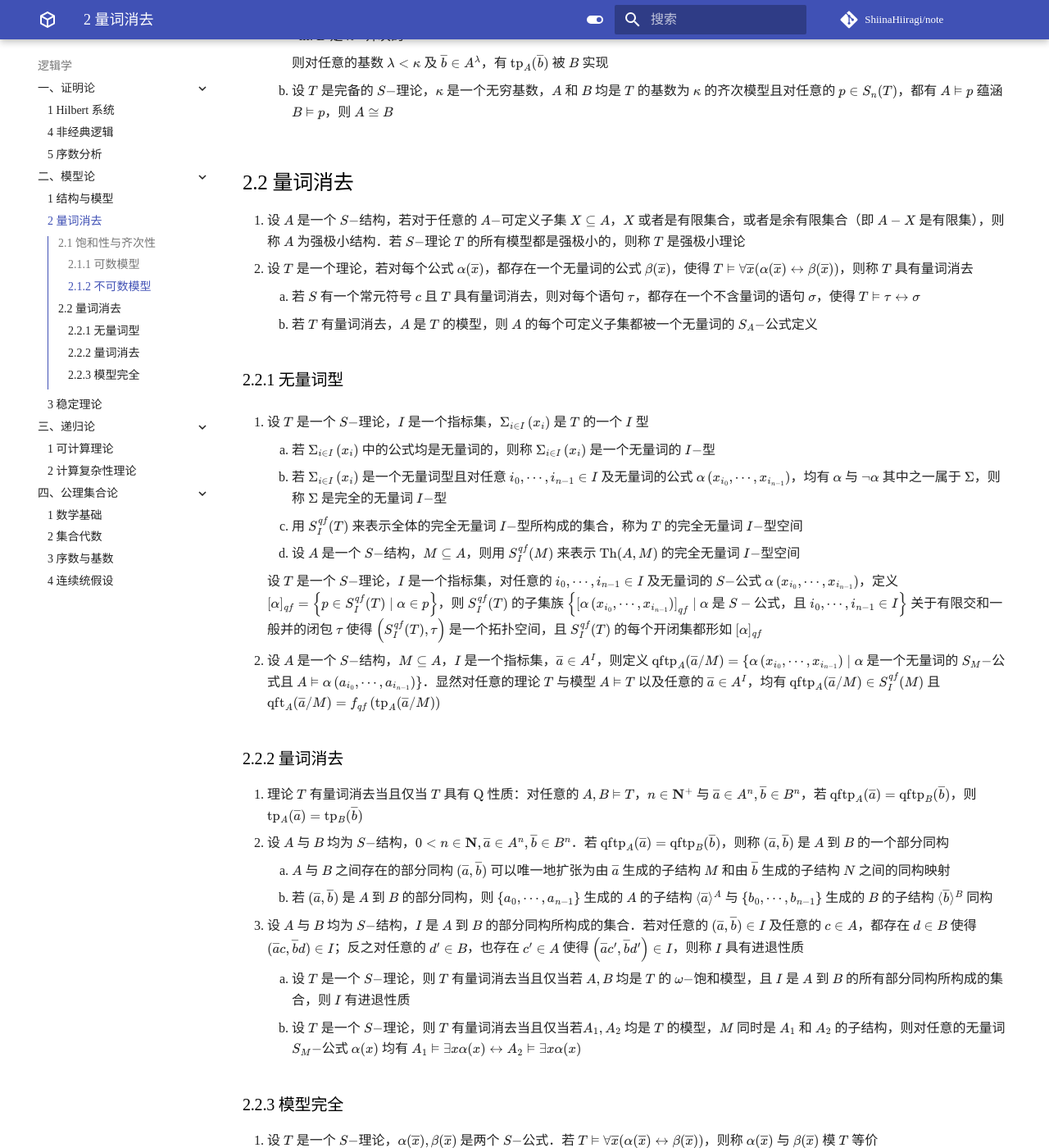
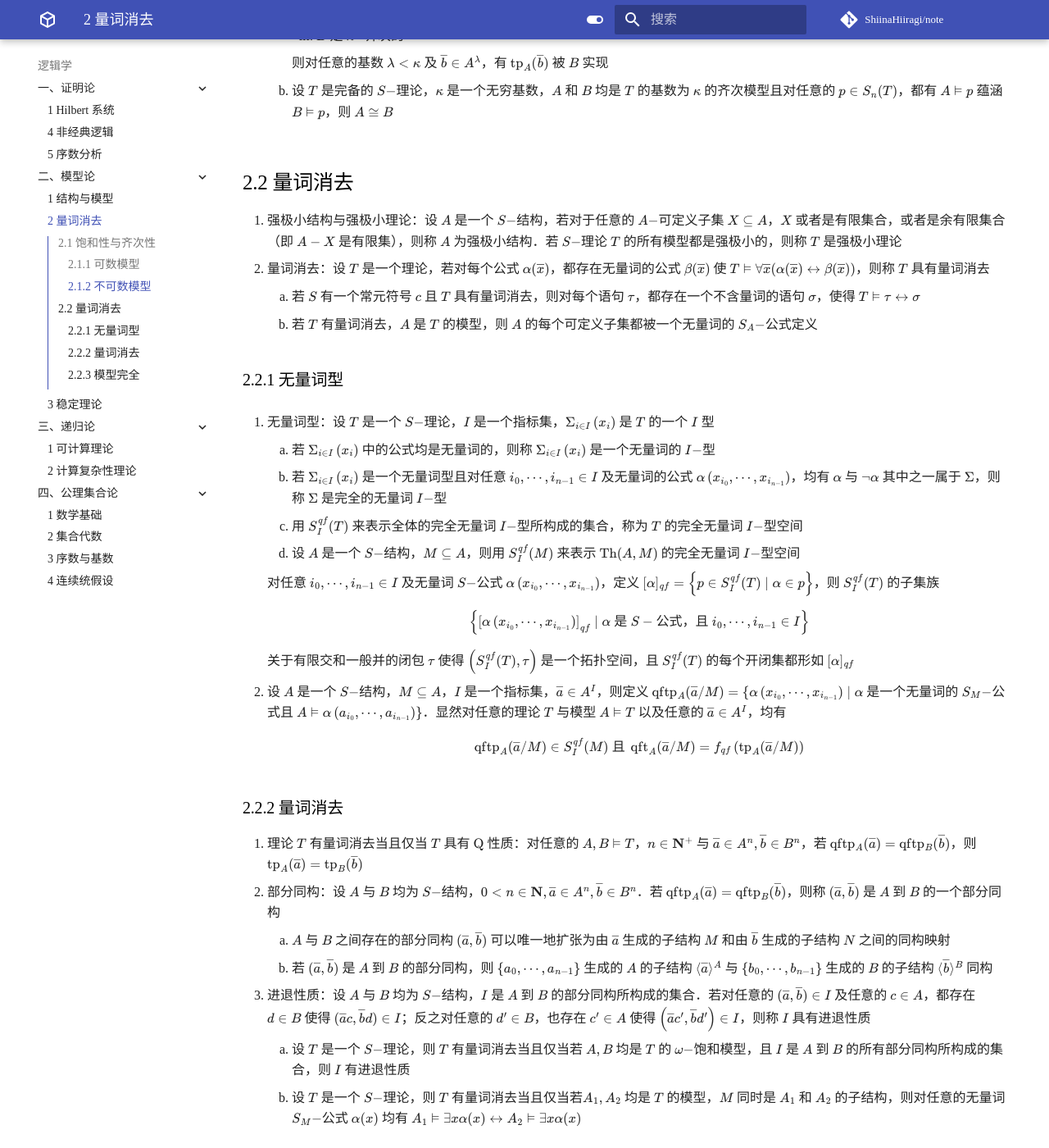
Before and after one commit to ShiinaHiiragi/note, an MkDocs documentation site: the page built from docs/logic/mdl/eoq.md, in a window 1280 px wide and 1400 px high, scrolled down 2181 px. Shown: the whole window at 82% size. Built offline with MkDocs 1.6.1 and Material for MkDocs 9.7.7, drawn with Linux system fonts in a browser that asks for light colours; some web fonts are replaced; comment, search, counter and statistics services are not loaded; some of the changed text lies outside the part shown.

Commit message:
add model title

```diff
--- a/docs/logic/mdl/eoq.md
+++ b/docs/logic/mdl/eoq.md
@@ -2,14 +2,14 @@
 
 ## 2.1 饱和性与齐次性
 ### 2.1.1 可数模型
-1. 设 $\Sigma\left(x_{i}\right)_{i \in I}$ 是一个公式集，其中 $I$ 是一个指标集，$A$ 是一个结构．如果存在 $\left(a_{i}\right)_{i \in I}\in A^{I}$ 使得 $A \vDash \Sigma\left(a_{i}\right)_{i \in I}$，则称 $\Sigma$ 被 $A$ 实现（或被 $A$ 满足），并且称 $\left(a_{i}\right)_{i \in I}$（在 $A$ 中）实现了（或满足了）$\Sigma$，否则称 $\Sigma$ 被 $A$ 省略
+1. 实现与省略：设 $\Sigma\left(x_{i}\right)_{i \in I}$ 是一个公式集，其中 $I$ 是一个指标集，$A$ 是一个结构．如果存在 $\left(a_{i}\right)_{i \in I}\in A^{I}$ 使得 $A \vDash \Sigma\left(a_{i}\right)_{i \in I}$，则称 $\Sigma$ 被 $A$ 实现（或被 $A$ 满足），并且称 $\left(a_{i}\right)_{i \in I}$（在 $A$ 中）实现了（或满足了）$\Sigma$，否则称 $\Sigma$ 被 $A$ 省略
     1. 设 $A, B$ 是两个 $S-$结构，$A \prec B$ 且 $\Sigma(\overline{x})$ 是一个 $S_{B}-$公式集．如果对任意有限的 $\Sigma_{0} \subseteq \Sigma$，都可被 $A$ 实现（或满足），则称 $\Sigma$ 在 $A$ 中有限可满足
     2. 设 $A$ 是一个 $S-$结构，$\Sigma(\overline{x})$ 是一个 $S_{A}-$公式集，则 $\Sigma$ 有限可满足当且仅当存在 $A$ 的初等膨胀 $B$ 使得 $\Sigma$ 被 $B$ 满足
-2. 设 $A$ 是一个结构，$I$ 是一个指标集，$\left\{x_{i} \mid i \in I\right\}$ 是一族变元，$\left(a_{i} \mid i \in\right. I) \in A^{I}$ 且 $M \subseteq A$，则 $\operatorname{tp}_{A}\left(\left(a_{i}\right)_{i \in I} / M\right)$ 表示公式集 $\left\{\alpha\left(x_{i_{1}}, \cdots, x_{i_{n}}\right) \mid \alpha\right.$ 是 $S_{M^{-}}$公式，$\left.A \vDash \alpha\left(a_{i_{1}}, \cdots, a_{i_{n}}\right), i_{1}, \cdots, i_{n} \in I\right\}$，称 $\operatorname{tp}_{A}\left(\left(a_{i}\right)_{i \in I} / M\right)$ 为 $\left(a_{i}\right)_{i \in I}$ 在 $M$ 上的 $I-$型．当 $I=\{0, 1, \cdots, n-1\}$ 时，称 $M$ 上的 $I-$型为 $M$ 上的 $n-$型；当 $M=\varnothing$ 时，将 $\operatorname{tp}_{A}\left(\left(a_{i}\right)_{i \in I} / M\right)$ 简记作 $\operatorname{tp}_{A}\left(\left(a_{i}\right)_{i \in I}\right)$
+2. $I-$型：设 $A$ 是一个结构，$I$ 是一个指标集，$\left\{x_{i} \mid i \in I\right\}$ 是一族变元，$\left(a_{i} \mid i \in\right. I) \in A^{I}$ 且 $M \subseteq A$，则 $\operatorname{tp}_{A}\left(\left(a_{i}\right)_{i \in I} / M\right)$ 表示公式集 $\left\{\alpha\left(x_{i_{1}}, \cdots, x_{i_{n}}\right) \mid \alpha\right.$ 是 $S_{M^{-}}$公式，$\left.A \vDash \alpha\left(a_{i_{1}}, \cdots, a_{i_{n}}\right), i_{1}, \cdots, i_{n} \in I\right\}$，称 $\operatorname{tp}_{A}\left(\left(a_{i}\right)_{i \in I} / M\right)$ 为 $\left(a_{i}\right)_{i \in I}$ 在 $M$ 上的 $I-$型．当 $I=\{0, 1, \cdots, n-1\}$ 时，称 $M$ 上的 $I-$型为 $M$ 上的 $n-$型；当 $M=\varnothing$ 时，将 $\operatorname{tp}_{A}\left(\left(a_{i}\right)_{i \in I} / M\right)$ 简记作 $\operatorname{tp}_{A}\left(\left(a_{i}\right)_{i \in I}\right)$
     1. 对任意指标集 $I$，任意一致的理论 $T$，$T$ 的任意 $I-$型都被 $T$ 的某个模型 $A$ 实现
     2. 公式集 $\Sigma(\overline{x})$ 是理论 $T$ 的完全 $I-$型当且仅当存在 $T$ 的模型 $A$ 及 $\overline{a} \in m^{I}$ 使得 $\Sigma=\operatorname{tp}_{A}(\overline{a})$
     3. 设 $A$ 是一个结构，$M \subseteq A$，$\left(I,<_{I}\right)$ 是一个线序集，则 $\left(a_{i}\right)_{i \in I} \subseteq A$ 是 $M$ 上的不可辨元序列当且仅当对任意的 $n \in \mathbf{N}$ 及任意的 $i_{0}<_{I} \cdots<_{I} i_{n-1} \in I$ 和 $j_{0}<_{I} \cdots<_{I} j_{n-1} \in I$，总有 $\operatorname{tp}_{A}\left(a_{i_{0}}, \cdots, a_{i_{n-1}}\right)= \operatorname{tp}_{A}\left(a_{j_{0}}, \cdots, a_{j_{n-1}}\right)$
-3. 设 $A$ 是一个 $S-$结构，$M \subseteq A$
+3. 代数型：设 $A$ 是一个 $S-$结构，$M \subseteq A$
     1. 设 $I$ 是一个指标集，则 $S_{I}(M, A)$ 表示 $S_{M}-$理论 $\operatorname{Th}(A, a)_{a \in M}$ 的全体完全 $I-$型的集合
     2. 当 $I=\{0,1, \cdots, n-1\}$ 时，将 $S_{I}(M, A)$ 记作 $S_{n}(M, A)$，于是 $S_{0}(M, A) =\operatorname{Th}(A, a)_{a \in M}$
 
@@ -19,12 +19,12 @@
     2. 设 $M \subseteq A$，若 $S_{M}-$公式集 $\Sigma(\overline{x})$ 是 $\operatorname{Th}(A, a)_{a \in M}$ 的 $n-$型，则称 $\Sigma(\overline{x})$ 是 $(A, M)$ 上的 $n-$型或 $M$ 上的 $n-$型
     3. 设 $M \subseteq A \prec B$，则 $\Sigma(\overline{x})$ 是 $(A, M)$ 上的 $n-$型当且仅当 $\Sigma(\overline{x})$ 是 $(B, M)$ 上的 $n-$型，即以上定义关于初等膨胀是不变的，只与参数集合 $M$ 有关．因此当不引起歧义时，也可称 $\Sigma$ 为 $M$ 上的 $n-$型
 
-4. 设 $A$ 是一个结构，若对任意的 $n<\omega$，变元组 $\overline{x}=\left(x_{0}, \cdots, x_{n}\right)$ 与有限集 $M \subseteq A$，当 $S_{M}-$公式集 $\Sigma(\overline{x})$ 在 $A$ 中有限可满足时，$\Sigma(\overline{x})$ 被 $A$ 实现（满足），则称 $A$ 是 $\omega-$饱和结构
+4. $\omega-$饱和结构：设 $A$ 是一个结构，若对任意的 $n<\omega$，变元组 $\overline{x}=\left(x_{0}, \cdots, x_{n}\right)$ 与有限集 $M \subseteq A$，当 $S_{M}-$公式集 $\Sigma(\overline{x})$ 在 $A$ 中有限可满足时，$\Sigma(\overline{x})$ 被 $A$ 实现（满足），则称 $A$ 是 $\omega-$饱和结构
     1. 设 $A$ 是一个结构，则 $A$ 是 $\omega-$饱和结构与以下命题等价
         1. 对任意有限的 $M \subseteq A$，$M$ 上的任意一个 $n-$型都被 $A$ 实现
         2. 对任意有限的 $M \subseteq A$，任意的 $p \in S_{n}(M)$ 都被 $A$ 实现
     2. 任意的 $S-$结构 $A$ 都有一个 $\omega-$饱和的初等膨胀 $B$．当 $S$ 和 $A$ 都可数时，$B$ 的基数可不超过 $2^{\omega}$
-5. 设 $A$ 是一个结构，若对任意的有限集 $M \subseteq A$ 与 $n \in \mathbf{N}$，如果 $\overline{a}, \overline{b} \in A^{n}$ 使得 $\operatorname{tp}_{A}(\overline{a} / M)=\operatorname{tp}_{A}(\overline{b} / M)$，则对任意的 $c \in A$ 都存在 $d \in A$ 使得 $\operatorname{tp}_{A}(\overline{a}, c / M)=\operatorname{tp}_{A}(\overline{b}, d / M)$，则称 $A$ 是 $\omega-$齐次结构
+5. $\omega-$齐次结构：设 $A$ 是一个结构，若对任意的有限集 $M \subseteq A$ 与 $n \in \mathbf{N}$，如果 $\overline{a}, \overline{b} \in A^{n}$ 使得 $\operatorname{tp}_{A}(\overline{a} / M)=\operatorname{tp}_{A}(\overline{b} / M)$，则对任意的 $c \in A$ 都存在 $d \in A$ 使得 $\operatorname{tp}_{A}(\overline{a}, c / M)=\operatorname{tp}_{A}(\overline{b}, d / M)$，则称 $A$ 是 $\omega-$齐次结构
     1. 设 $A$ 是一个结构，$\overline{a}, \overline{b} \in A^{k}$ 是 $A$ 中两个 $k-$元组且 $\operatorname{tp}_{A}(\overline{a})= \operatorname{tp}_{A}(\overline{b})$．$\Sigma(\overline{x}, \overline{y})$ 是一个 $S-$公式集，其中 $\overline{y}=y_{1}, \cdots, y_{k}$
         1. 如果 $\mathcal{L}_{\overline{a}}-$公式集 $\Sigma(\overline x, \overline a)$ 是 $\overline{a}$ 上的一个 $n-$型，则 $\mathcal{L}_{\overline{b}}-$公式集 $\Sigma(\overline x, \overline b)$ 是 $\overline b$ 上的一个 $n-$型
         2. 如果 $\Sigma(\overline{x}, \overline{a})$ 是 $\overline{a}$ 上的一个完全 $n-$型，则 $\Sigma(\overline{x}, \overline{b})$ 是 $\overline{b}$ 上的一个完全 $n$ 型
@@ -62,37 +62,47 @@
     2. 设 $T$ 是完备的 $S-$理论，$\kappa$ 是一个无穷基数，$A$ 和 $B$ 均是 $T$ 的基数为 $\kappa$ 的齐次模型且对任意的 $p \in S_{n}(T)$，都有 $A \vDash p$ 蕴涵 $B \vDash p$，则 $A \cong B$
 
 ## 2.2 量词消去
-1. 设 $A$ 是一个 $S-$结构，若对于任意的 $A-$可定义子集 $X \subseteq A$，$X$ 或者是有限集合，或者是余有限集合（即 $A - X$ 是有限集），则称 $A$ 为强极小结构．若 $S-$理论 $T$ 的所有模型都是强极小的，则称 $T$ 是强极小理论
-2. 设 $T$ 是一个理论，若对每个公式 $\alpha(\overline{x})$，都存在一个无量词的公式 $\beta(\overline{x})$，使得 $T \vDash \forall \overline{x}(\alpha(\overline{x}) \leftrightarrow \beta(\overline{x}))$，则称 $T$ 具有量词消去
+1. 强极小结构与强极小理论：设 $A$ 是一个 $S-$结构，若对于任意的 $A-$可定义子集 $X \subseteq A$，$X$ 或者是有限集合，或者是余有限集合（即 $A - X$ 是有限集），则称 $A$ 为强极小结构．若 $S-$理论 $T$ 的所有模型都是强极小的，则称 $T$ 是强极小理论
+2. 量词消去：设 $T$ 是一个理论，若对每个公式 $\alpha(\overline{x})$，都存在无量词的公式 $\beta(\overline{x})$ 使 $T \vDash \forall \overline{x}(\alpha(\overline{x}) \leftrightarrow \beta(\overline{x}))$，则称 $T$ 具有量词消去
     1. 若 $S$ 有一个常元符号 $c$ 且 $T$ 具有量词消去，则对每个语句 $\tau$，都存在一个不含量词的语句 $\sigma$，使得 $T \vDash \tau \leftrightarrow \sigma$
     2. 若 $T$ 有量词消去，$A$ 是 $T$ 的模型，则 $A$ 的每个可定义子集都被一个无量词的 $S_{A}-$公式定义
 
 ### 2.2.1 无量词型
-1. 设 $T$ 是一个 $S-$理论，$I$ 是一个指标集，$\Sigma_{i \in I}\left(x_{i}\right)$ 是 $T$ 的一个 $I$ 型
+1. 无量词型：设 $T$ 是一个 $S-$理论，$I$ 是一个指标集，$\Sigma_{i \in I}\left(x_{i}\right)$ 是 $T$ 的一个 $I$ 型
     1. 若 $\Sigma_{i \in I}\left(x_{i}\right)$ 中的公式均是无量词的，则称 $\Sigma_{i \in I}\left(x_{i}\right)$ 是一个无量词的 $I-$型
     2. 若 $\Sigma_{i \in I}\left(x_{i}\right)$ 是一个无量词型且对任意 $i_{0}, \cdots, i_{n-1} \in I$ 及无量词的公式 $\alpha\left(x_{i_{0}}, \cdots, x_{i_{n-1}}\right)$，均有 $\alpha$ 与 $\neg \alpha$ 其中之一属于 $\Sigma$，则称 $\Sigma$ 是完全的无量词 $I-$型
     3. 用 $S_{I}^{q f}(T)$ 来表示全体的完全无量词 $I-$型所构成的集合，称为 $T$ 的完全无量词 $I-$型空间
     4. 设 $A$ 是一个 $S-$结构，$M \subseteq A$，则用 $S_{I}^{q f}(M)$ 来表示 $\operatorname{Th}(A, M)$ 的完全无量词 $I-$型空间
 
-    设 $T$ 是一个 $S-$理论，$I$ 是一个指标集，对任意的 $i_{0}, \cdots, i_{n-1} \in I$ 及无量词的 $S-$公式 $\alpha\left(x_{i_{0}}, \cdots, x_{i_{n-1}}\right)$，定义 $[\alpha]_{q f}=\left\{p \in S_{I}^{q f}(T) \mid \alpha \in p\right\}$，则 $S_{I}^{q f}(T)$ 的子集族 $\left\{\left[\alpha\left(x_{i_{0}}, \cdots, x_{i_{n-1}}\right)\right]_{q f} \mid \alpha \textsf{ 是 } S-\textsf{公式，且 } i_{0}, \cdots, i_{n-1} \in I\right\}$ 关于有限交和一般并的闭包 $\tau$ 使得 $\left(S_{I}^{q f}(T), \tau\right)$ 是一个拓扑空间，且 $S_{I}^{q f}(T)$ 的每个开闭集都形如 $[\alpha]_{q f}$
+    对任意 $i_{0}, \cdots, i_{n-1} \in I$ 及无量词 $S-$公式 $\alpha\left(x_{i_{0}}, \cdots, x_{i_{n-1}}\right)$，定义 $[\alpha]_{q f}=\left\{p \in S_{I}^{q f}(T) \mid \alpha \in p\right\}$，则 $S_{I}^{q f}(T)$ 的子集族
 
-2. 设 $A$ 是一个 $S-$结构，$M \subseteq A$，$I$ 是一个指标集，$\overline{a} \in A^{I}$，则定义 $\operatorname{qftp}_{A}(\overline{a} / M)= \left\{\alpha\left(x_{i_{0}}, \cdots, x_{i_{n-1}}\right) \mid \alpha\right.$ 是一个无量词的 $S_{M}-$公式且 $\left.A \vDash \alpha\left(a_{i_{0}}, \cdots, a_{i_{n-1}}\right)\right\}$．显然对任意的理论 $T$ 与模型 $A \vDash T$ 以及任意的 $\overline{a} \in A^{I}$，均有 $\operatorname{qftp}_{A}(\overline{a} / M) \in S_{I}^{q f}(M)$ 且 $\operatorname{qft}_{A}(\overline{a} / M)=f_{q f}\left(\operatorname{tp}_{A}(\overline{a} / M)\right)$
+    $$
+    \left\{\left[\alpha\left(x_{i_{0}}, \cdots, x_{i_{n-1}}\right)\right]_{q f} \mid \alpha \textsf{ 是 } S-\textsf{公式，且 } i_{0}, \cdots, i_{n-1} \in I\right\}
+    $$
+
+    关于有限交和一般并的闭包 $\tau$ 使得 $\left(S_{I}^{q f}(T), \tau\right)$ 是一个拓扑空间，且 $S_{I}^{q f}(T)$ 的每个开闭集都形如 $[\alpha]_{q f}$
+
+2. 设 $A$ 是一个 $S-$结构，$M \subseteq A$，$I$ 是一个指标集，$\overline{a} \in A^{I}$，则定义 $\operatorname{qftp}_{A}(\overline{a} / M)= \left\{\alpha\left(x_{i_{0}}, \cdots, x_{i_{n-1}}\right) \mid \alpha\right.$ 是一个无量词的 $S_{M}-$公式且 $\left.A \vDash \alpha\left(a_{i_{0}}, \cdots, a_{i_{n-1}}\right)\right\}$．显然对任意的理论 $T$ 与模型 $A \vDash T$ 以及任意的 $\overline{a} \in A^{I}$，均有
+
+    $$
+    \operatorname{qftp}_{A}(\overline{a} / M) \in S_{I}^{q f}(M) \textsf{ 且 } \operatorname{qft}_{A}(\overline{a} / M)=f_{q f}\left(\operatorname{tp}_{A}(\overline{a} / M)\right)
+    $$
 
 ### 2.2.2 量词消去
 1. 理论 $T$ 有量词消去当且仅当 $T$ 具有 $\mathrm{Q}$ 性质：对任意的 $A, B \vDash T$，$n \in \mathbf{N}^{+}$ 与 $\overline{a} \in A^{n}, \overline{b} \in B^{n}$，若 $\operatorname{qftp}_{A}(\overline{a})=\operatorname{qftp}_{B}(\overline{b})$，则 $\operatorname{tp}_{A}(\overline{a})=\operatorname{tp}_{B}(\overline{b})$
-2. 设 $A$ 与 $B$ 均为 $S-$结构，$0<n \in \mathbf{N}, \overline{a} \in A^{n}, \overline{b} \in B^{n}$．若 $\operatorname{qftp}_{A}(\overline{a})=\mathrm{qftp}_{B}(\overline{b})$，则称 $(\overline{a}, \overline{b})$ 是 $A$ 到 $B$ 的一个部分同构
+2. 部分同构：设 $A$ 与 $B$ 均为 $S-$结构，$0<n \in \mathbf{N}, \overline{a} \in A^{n}, \overline{b} \in B^{n}$．若 $\operatorname{qftp}_{A}(\overline{a})=\mathrm{qftp}_{B}(\overline{b})$，则称 $(\overline{a}, \overline{b})$ 是 $A$ 到 $B$ 的一个部分同构
     1. $A$ 与 $B$ 之间存在的部分同构 $(\overline{a}, \overline{b})$ 可以唯一地扩张为由 $\overline{a}$ 生成的子结构 $M$ 和由 $\overline{b}$ 生成的子结构 $N$ 之间的同构映射
     2. 若 $(\overline{a}, \overline{b})$ 是 $A$ 到 $B$ 的部分同构，则 $\left\{a_{0}, \cdots, a_{n-1}\right\}$ 生成的 $A$ 的子结构 $\langle\overline{a}\rangle^{A}$ 与 $\left\{b_{0}, \cdots, b_{n-1}\right\}$ 生成的 $B$ 的子结构 $\langle\overline{b}\rangle^{B}$ 同构
-3. 设 $A$ 与 $B$ 均为 $S-$结构，$I$ 是 $A$ 到 $B$ 的部分同构所构成的集合．若对任意的 $(\overline{a}, \overline{b}) \in I$ 及任意的 $c \in A$，都存在 $d \in B$ 使得 $(\overline{a} c, \overline{b} d) \in I$；反之对任意的 $d^{\prime} \in B$，也存在 $c^{\prime} \in A$ 使得 $\left(\overline{a} c^{\prime}, \overline{b} d^{\prime}\right) \in I$，则称 $I$ 具有进退性质
+3. 进退性质：设 $A$ 与 $B$ 均为 $S-$结构，$I$ 是 $A$ 到 $B$ 的部分同构所构成的集合．若对任意的 $(\overline{a}, \overline{b}) \in I$ 及任意的 $c \in A$，都存在 $d \in B$ 使得 $(\overline{a} c, \overline{b} d) \in I$；反之对任意的 $d^{\prime} \in B$，也存在 $c^{\prime} \in A$ 使得 $\left(\overline{a} c^{\prime}, \overline{b} d^{\prime}\right) \in I$，则称 $I$ 具有进退性质
     1. 设 $T$ 是一个 $S-$理论，则 $T$ 有量词消去当且仅当若 $A, B$ 均是 $T$ 的 $\omega-$饱和模型，且 $I$ 是 $A$ 到 $B$ 的所有部分同构所构成的集合，则 $I$ 有进退性质
     2. 设 $T$ 是一个 $S-$理论，则 $T$ 有量词消去当且仅当若$A_{1}, A_{2}$ 均是 $T$ 的模型，$M$ 同时是 $A_{1}$ 和 $A_{2}$ 的子结构，则对任意的无量词 $S_{M}-$公式 $\alpha(x)$ 均有 $A_{1} \vDash \exists x \alpha(x) \leftrightarrow A_{2} \vDash \exists x \alpha(x)$
 
 ### 2.2.3 模型完全
-1. 设 $T$ 是一个 $S-$理论，$\alpha(\overline{x}), \beta(\overline{x})$ 是两个 $S-$公式．若 $T \vDash \forall \overline{x}(\alpha(\overline{x}) \leftrightarrow \beta(\overline{x}))$，则称 $\alpha(\overline{x})$ 与 $\beta(\overline{x})$ 模 $T$ 等价
-2. 设 $T$ 是一个 $S-$理论，若任意 $S-$公式都模 $T$ 等价于一个全称公式，则称 $T$ 是模型完全的
+1. 模 $T$ 等价：设 $T$ 是一个 $S-$理论，$\alpha(\overline{x}), \beta(\overline{x})$ 是两个 $S-$公式．若 $T \vDash \forall \overline{x}(\alpha(\overline{x}) \leftrightarrow \beta(\overline{x}))$，则称 $\alpha(\overline{x})$ 与 $\beta(\overline{x})$ 模 $T$ 等价
+2. 模型完全：设 $T$ 是一个 $S-$理论，若任意 $S-$公式都模 $T$ 等价于一个全称公式，则称 $T$ 是模型完全的
     1. 具有量词消去的理论都是模型完全的
     2. 理论 $T$ 是模型完全的当且仅当任意的 $S-$公式都模 $T$ 等价于一个存在公式
-3. 设 $T$ 是一个 $S-$理论，则 $T$ 模型完全与以下命题等价
-    1. 设 $A_{1}, A_{2} \vDash T$，且 $A_{1}$ 是 $A_{2}$ 的子结构，则 $A_{1} \prec A_{2}$
-    2. 设 $A_{1}, A_{2} \vDash T$，且 $A_{1}$ 是 $A_{2}$ 的子结构，则对任意 $S_{A_1}-$公式 $\alpha(\overline x)$，若 $\alpha$ 是存在公式，则 $A_{2} \vDash \exists \overline{x} \alpha(\overline{x})$ 蕴含 $A_{1} \vDash \exists \overline{x} \alpha(\overline{x})$
-    3. 任意存在公式都模 $T$ 等价于一个全称公式
+    3. 设 $T$ 是一个 $S-$理论，则 $T$ 模型完全与以下命题等价
+        1. 设 $A_{1}, A_{2} \vDash T$，且 $A_{1}$ 是 $A_{2}$ 的子结构，则 $A_{1} \prec A_{2}$
+        2. 设 $A_{1}, A_{2} \vDash T$，且 $A_{1}$ 是 $A_{2}$ 的子结构，则对任意 $S_{A_1}-$公式 $\alpha(\overline x)$，若 $\alpha$ 是存在公式，则 $A_{2} \vDash \exists \overline{x} \alpha(\overline{x})$ 蕴含 $A_{1} \vDash \exists \overline{x} \alpha(\overline{x})$
+        3. 任意存在公式都模 $T$ 等价于一个全称公式
```
Also changed, not shown: docs/logic/mdl/stb.md (+8 -8 lines).
